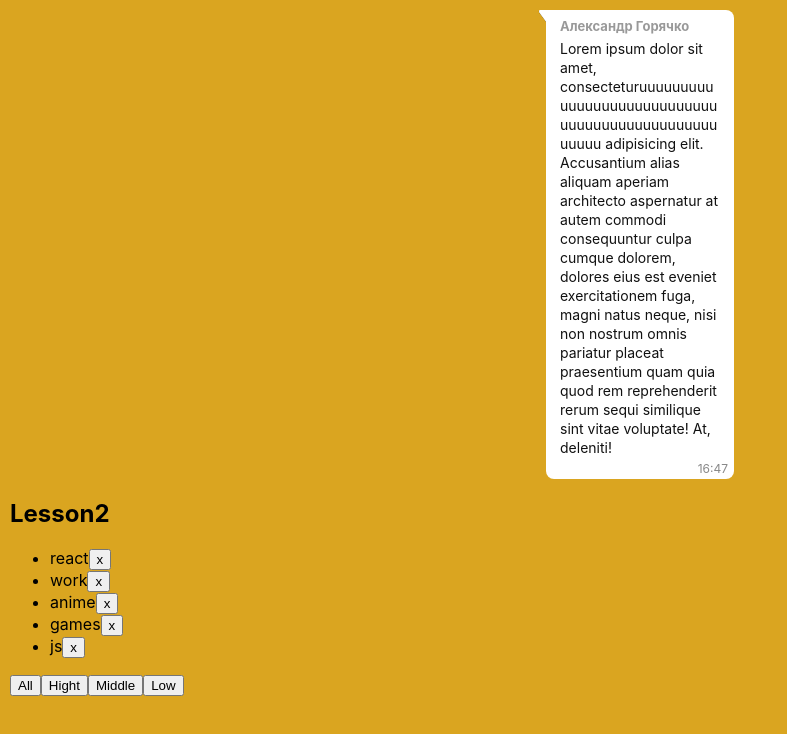
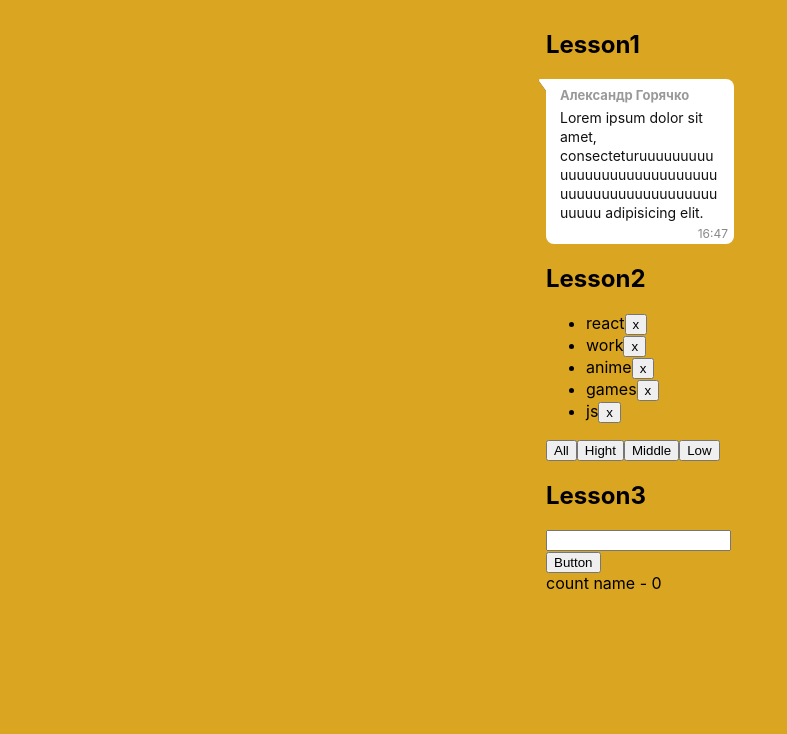
Before and after one commit to grok88/Ignat, a React (Create React App) app: page / in a window 1280 px wide. Shown: the top 734 px of the page, without its empty margins (0-787 px from the left). Built offline with nearby package versions, Linux system fonts and the light colour scheme.

Commit message:
Task3 is done

```diff
--- a/src/App.css
+++ b/src/App.css
@@ -1,4 +1,6 @@
 body{
     background-color: goldenrod;
     padding: 10px;
+    display: flex;
+    justify-content: center;
 }
--- a/src/App.tsx
+++ b/src/App.tsx
@@ -3,6 +3,7 @@ import './App.css';
 import DisplayTelegram from './components/display-telega/DisplayTelegtam';
 import {v1} from 'uuid';
 import PriorityList from './components/priority-list/PriorityList';
+import Lesson3 from './components/lesson-3/Lesson3';
 
 //TS
 export type priorityListType = {
@@ -27,17 +28,17 @@ function App() {
     //filtered
     let filteredState = state;
 
-    if(filter === 'hight'){
+    if (filter === 'hight') {
         filteredState = filteredState.filter(list => list.priority === 'hight');
     }
-    if(filter === 'middle'){
+    if (filter === 'middle') {
         filteredState = filteredState.filter(list => list.priority === 'middle');
     }
-    if(filter === 'low'){
+    if (filter === 'low') {
         filteredState = filteredState.filter(list => list.priority === 'low');
     }
     //changr filter
-    const changeFilter = (value:filterType) => {
+    const changeFilter = (value: filterType) => {
         setFilter(value);
     }
 
@@ -49,9 +50,10 @@ function App() {
     return (
         <div className="App">
             <DisplayTelegram fullName={'Александр Горячко'}
-                             text={'Lorem ipsum dolor sit amet, consecteturuuuuuuuuuuuuuuuuuuuuuuuuuuuuuuuuuuuuuuuuuuuuuuuuuuuu adipisicing elit. Accusantium alias aliquam aperiam architecto aspernatur at autem commodi consequuntur culpa cumque dolorem, dolores eius est eveniet exercitationem fuga, magni natus neque, nisi non nostrum omnis pariatur placeat praesentium quam quia quod rem reprehenderit rerum sequi similique sint vitae voluptate! At, deleniti!'}
+                             text={'Lorem ipsum dolor sit amet, consecteturuuuuuuuuuuuuuuuuuuuuuuuuuuuuuuuuuuuuuuuuuuuuuuuuuuuu adipisicing elit. '}
                              addedTime={'16:47'}/>
             <PriorityList state={filteredState} deleteItem={deleteItem} changeFilter={changeFilter}/>
+            <Lesson3/>
         </div>
     );
 }
--- a/src/components/display-telega/DisplayTelegtam.module.css
+++ b/src/components/display-telega/DisplayTelegtam.module.css
@@ -3,7 +3,7 @@
     position: relative;
     padding: 7px 14px 6px;
     border-radius: 0px 8px 8px;
-    margin: 0 auto 5px ;
+    /*margin: 0 auto 5px ;*/
     width: 160px;
     word-wrap: break-word;
 }
--- a/src/components/display-telega/DisplayTelegtam.tsx
+++ b/src/components/display-telega/DisplayTelegtam.tsx
@@ -2,14 +2,16 @@ import React from "react";
 import style from './DisplayTelegtam.module.css';
 
 export type DisplayTelegramPropsType = {
-    fullName:string,
-    text:string,
-    addedTime:string
+    fullName: string,
+    text: string,
+    addedTime: string
 }
 
 const DisplayTelegram = (props: DisplayTelegramPropsType) => {
-    let {fullName,text,addedTime} = props;
+    let {fullName, text, addedTime} = props;
     return (
+        <div>
+            <h2>Lesson1</h2>
             <div className={style.telegramChatMessage}>
                 <div className={style.telegramChatAuthor}>
                     {fullName}
@@ -21,6 +23,8 @@ const DisplayTelegram = (props: DisplayTelegramPropsType) => {
                     {addedTime}
                 </div>
             </div>
+        </div>
+
     );
 }
 export default DisplayTelegram;
--- /dev/null
+++ b/src/components/lesson-3/Lesson3.tsx
@@ -0,0 +1,46 @@
+import React, {useState, ChangeEvent, KeyboardEvent} from 'react';
+import {v1} from 'uuid';
+
+const Lesson3 = () => {
+    let arr = [];
+    let [count, setCount] = useState<number>(0);
+    let [value, setValue] = useState<string>('');
+
+
+    const onChangeValue = (e: ChangeEvent<HTMLInputElement>) => {
+        const value = e.currentTarget.value;
+        setValue(value);
+    }
+    const sayName = () => {
+        if (value.trim().length !== 0) {
+            addToArray();
+            alert(value);
+            setValue('');
+        }
+    }
+    const addToArray = () => {
+        let newItem = {id: v1(), name: value}
+        arr.push(newItem);
+        setCount(count => count + 1);
+    }
+    const onKeyPressHandler = (e: KeyboardEvent<HTMLInputElement>) => {
+        if (e.charCode === 13) {
+            sayName();
+        }
+    }
+    return (
+        <div>
+            <h2>Lesson3</h2>
+            <div>
+                <input type="text" value={value} onChange={onChangeValue} onKeyPress={onKeyPressHandler}/>
+            </div>
+            <div>
+                <button onClick={sayName}>Button</button>
+            </div>
+            <div>
+                <span>count name - {count}</span>
+            </div>
+        </div>
+    );
+}
+export default Lesson3;
--- a/src/components/priority-list/PriorityList.tsx
+++ b/src/components/priority-list/PriorityList.tsx
@@ -8,7 +8,7 @@ type PriorityListPropsType = {
 }
 
 const PriorityList = (props: PriorityListPropsType) => {
-    let {state, deleteItem,changeFilter} = props;
+    let {state, deleteItem, changeFilter} = props;
     const onChangeAllFilter = () => {
         changeFilter('all');
     }
```
Also changed, not shown: src/components/lesson-3/Lesson3.module.css (added). Lines whose indentation alone changed are shown as unchanged.
